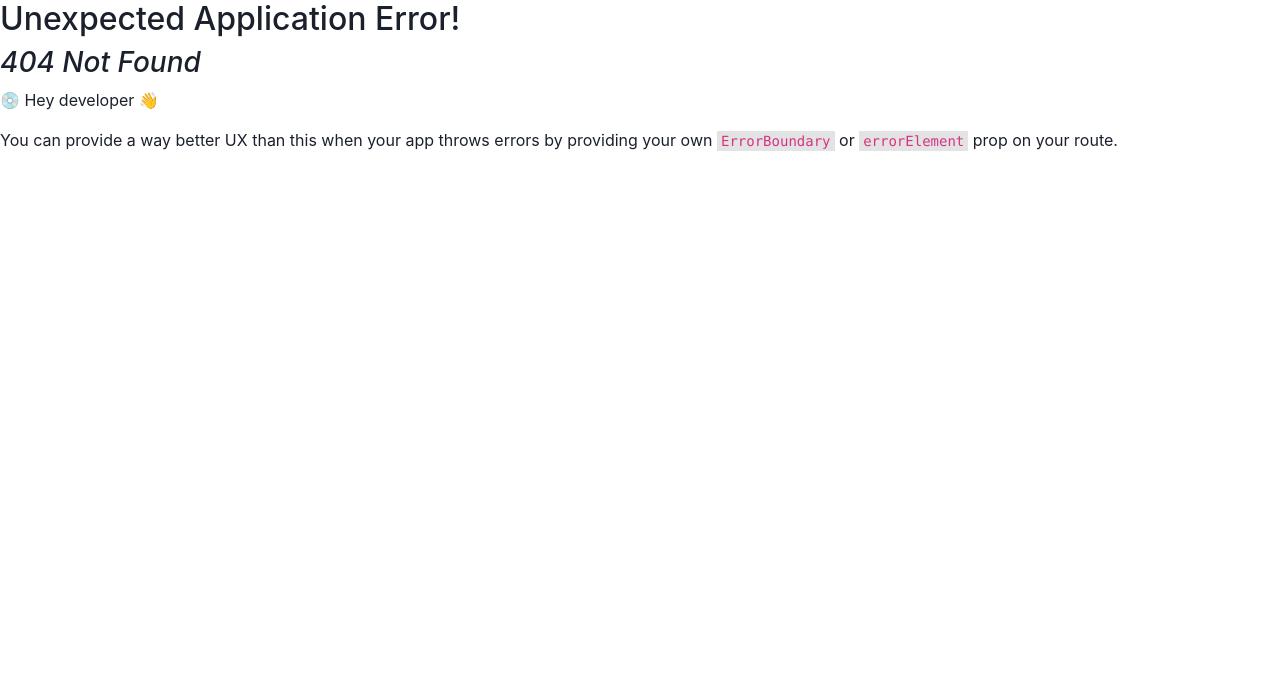
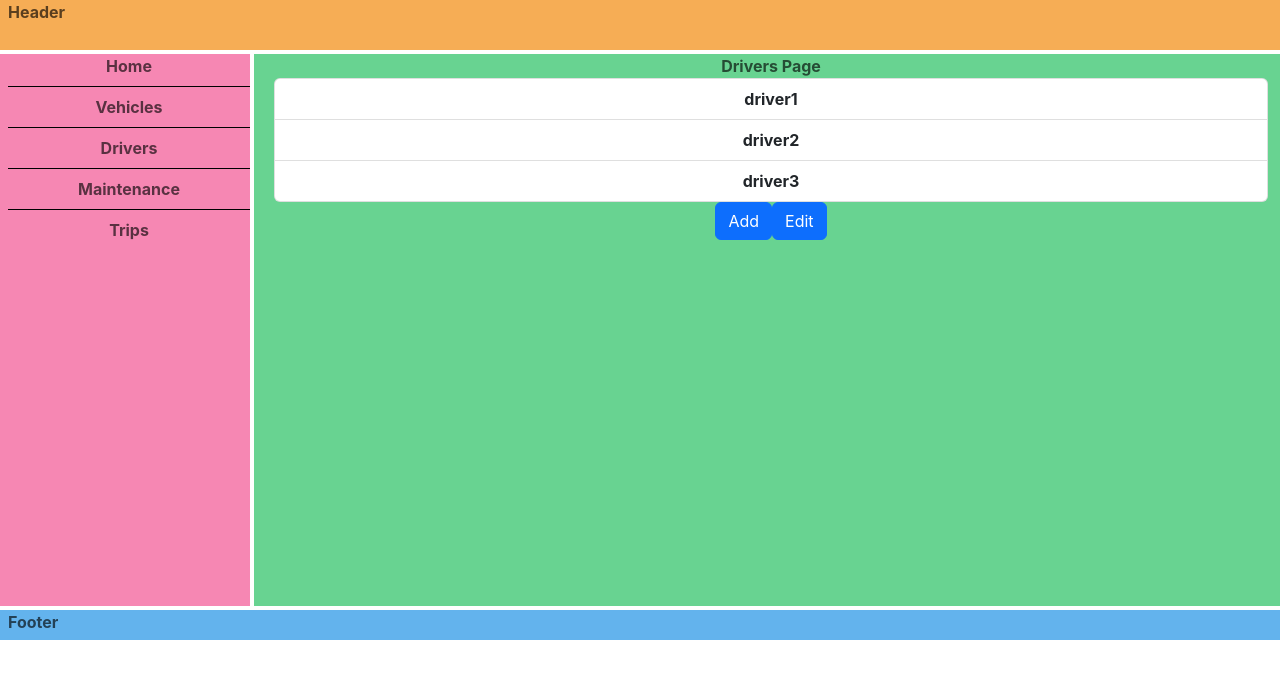
Before and after one commit to ics-499-team-1/drive-doctor-ui, a React (Vite) app: page /driver in a window 1280 px wide. Before the commit this address had no page. Shown: the top 678 px of the page. Built offline with nearby package versions, Linux system fonts and the light colour scheme.

Commit message:
drivers page

```diff
--- /dev/null
+++ b/src/components/driver/Driver.tsx
@@ -0,0 +1,17 @@
+import DriverPage from "./DriverPage";
+
+const Driver = () => {
+  return (
+    <>
+      <div className="container text-center">
+        <div className="row align-items-start">
+          <div className="col">
+            <DriverPage />
+          </div>
+        </div>
+      </div>
+    </>
+  );
+};
+
+export default Driver;
--- /dev/null
+++ b/src/components/driver/DriverButton.tsx
@@ -0,0 +1,23 @@
+interface Props {
+  children: string;
+  color?:
+    | "primary"
+    | "secondary"
+    | "danger"
+    | "success"
+    | "warning"
+    | "info"
+    | "light"
+    | "dark";
+  onClick: () => void;
+}
+
+const DriverButton = ({ children, color = "primary", onClick }: Props) => {
+  return (
+    <button className={"btn btn-" + color} onClick={onClick}>
+      {children}
+    </button>
+  );
+};
+
+export default DriverButton;
--- /dev/null
+++ b/src/components/driver/DriverPage.tsx
@@ -0,0 +1,21 @@
+import React from "react";
+import DriverButton from "./DriverButton";
+import DriversList from "./DriversList";
+
+const DriverPage = () => {
+  const addClick = () => console.log("Clicked the add button");
+  const editClick = () => console.log("Clicked the edit button");
+
+  return (
+    <>
+      <div>
+        Drivers Page
+        <DriversList />
+        <DriverButton onClick={addClick}>Add</DriverButton>
+        <DriverButton onClick={editClick}>Edit</DriverButton>
+      </div>
+    </>
+  );
+};
+
+export default DriverPage;
--- /dev/null
+++ b/src/components/driver/DriversList.tsx
@@ -0,0 +1,17 @@
+const DriversList = () => {
+  let items = ["driver1", "driver2", "driver3"];
+
+  return (
+    <>
+      <ul className="list-group">
+        {items.map((item) => (
+          <li className="list-group-item" key={item}>
+            {item}
+          </li>
+        ))}
+      </ul>
+    </>
+  );
+};
+
+export default DriversList;
```
Also changed, not shown: src/main.tsx (+17 -12 lines).
